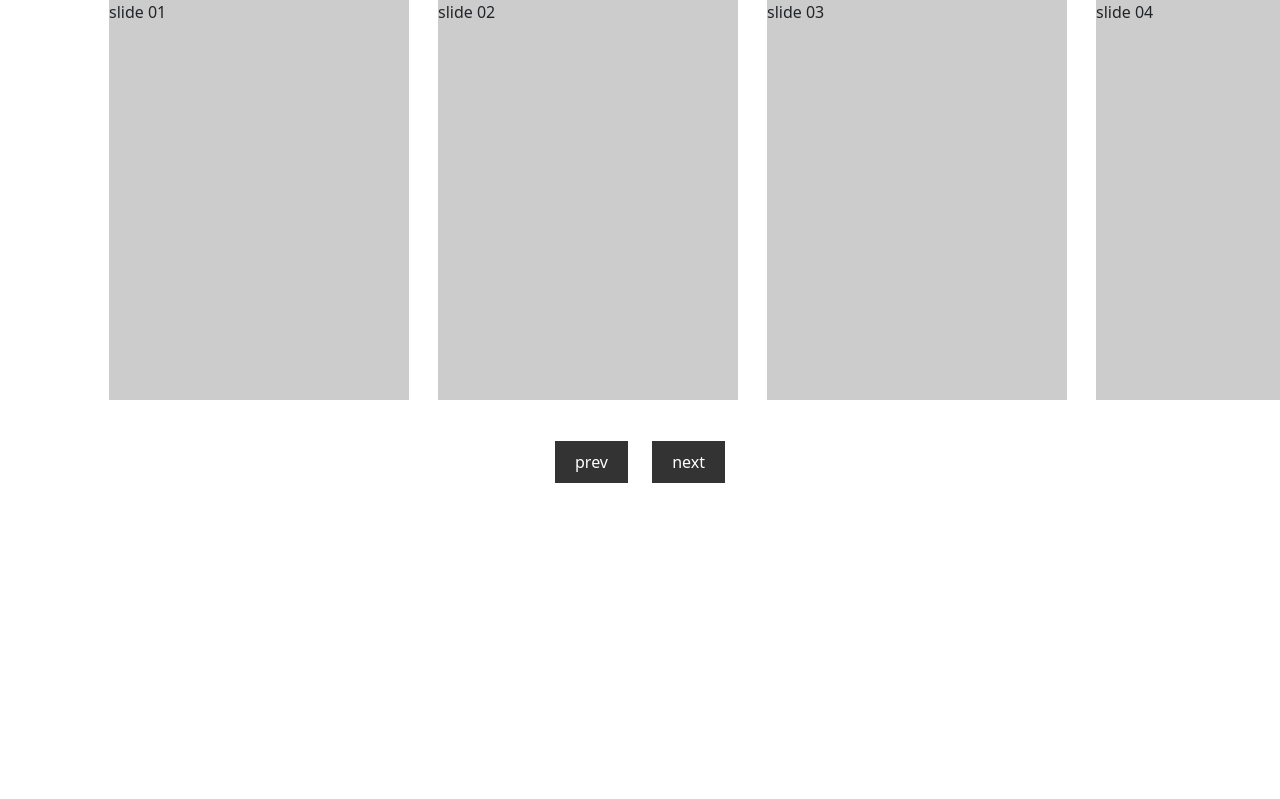
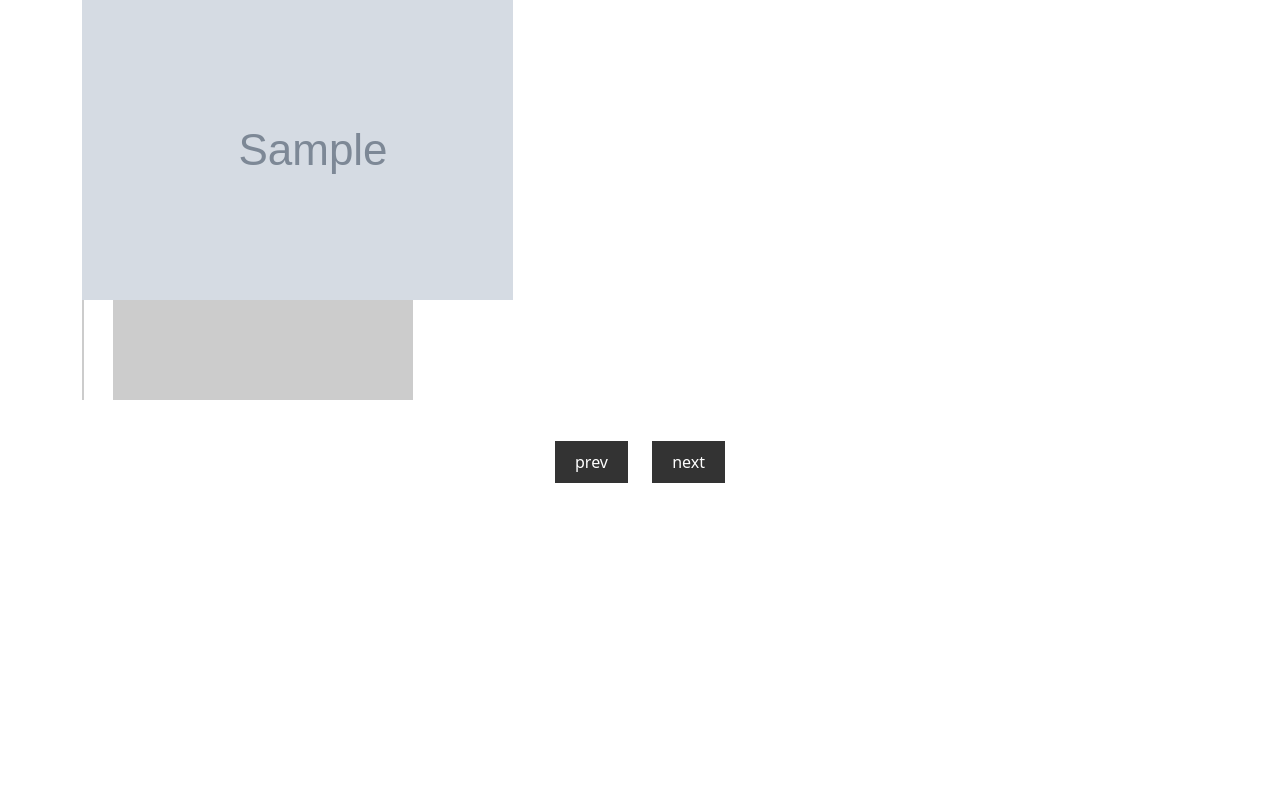
Before and after one commit to Sangyong-Jeon/ReviewStage, a Django app: template reviewstage/performance/templates/home.html in a window 1280 px wide. Shown: the part 56-855 px from the top of the page. Run offline with Django 4.2, Linux system fonts and the light colour scheme; the template is opened without the code that fills it: most values are stand-ins (such as "Sample title", 1, 10 or a date in 2020); grey boxes marked "Sample" are stand-in pictures.

Commit message:
feat: 홈페이지 공연 포스터 불러오기

```diff
--- a/reviewstage/performance/templates/home.html
+++ b/reviewstage/performance/templates/home.html
@@ -12,11 +12,9 @@
 
     <div class="slide_wrapper">
         <ul class="slides">
-            <li>slide 01</li>
-            <li>slide 02</li>
-            <li>slide 03</li>
-            <li>slide 04</li>
-            <li>slide 05</li>
+            {% for performance, file in performance_files.items %}
+                <li><img src="{{ file.image.url }}" alt="{{ file.name }}"></li>
+            {% endfor %}
         </ul>
 
     </div>
```
Also changed, not shown: reviewstage/performance/views.py (+15 -0 lines).
